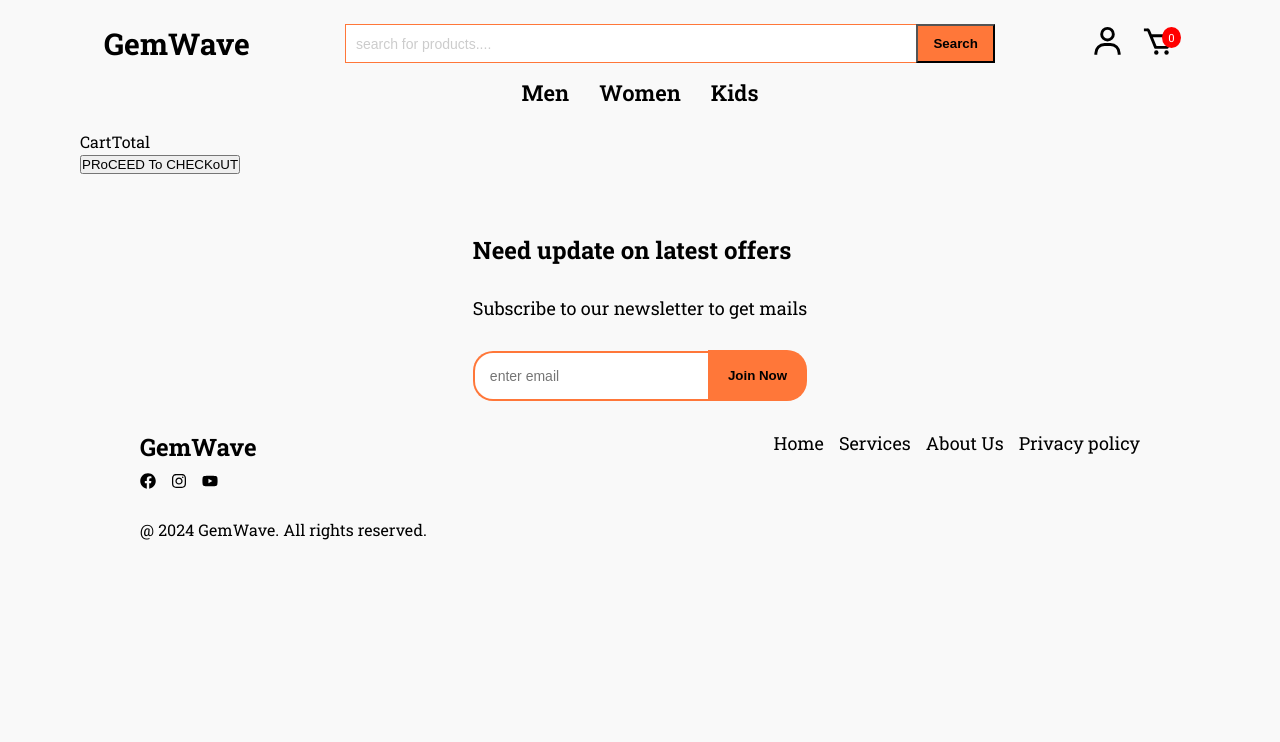
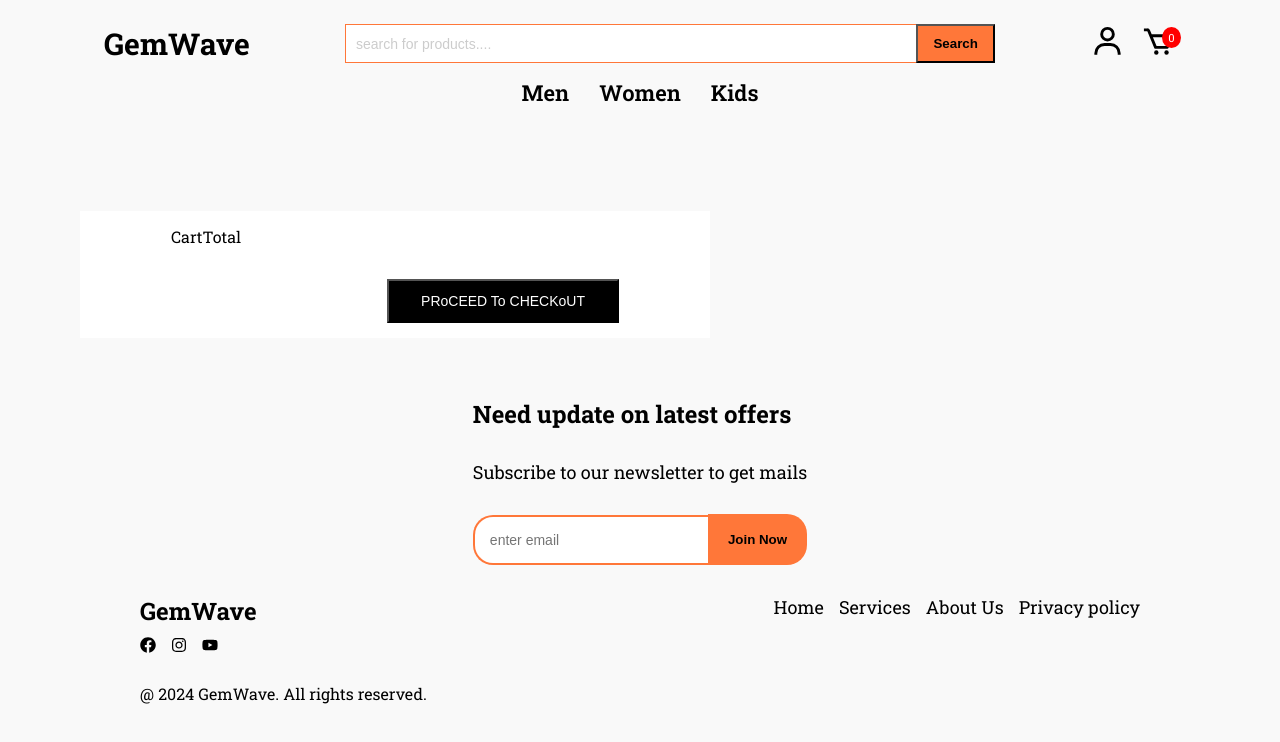
Before and after one commit to gemtunde/ecommerce-frontend, a React (Vite) app: page /cart in a window 1280 px wide. Shown: the top 742 px of the page. Built offline with nearby package versions, Linux system fonts and the light colour scheme.

Commit message:
cart styling

```diff
--- a/src/pages/Cart/Cart.css
+++ b/src/pages/Cart/Cart.css
@@ -0,0 +1,79 @@
+.cart-item {
+  display: grid;
+  grid-template-columns: 4fr 0.5fr 0.5fr;
+  grid-template-areas: "product info  quantity delete";
+  padding: 1rem 0;
+  border-top: 1px solid#e2e2e2;
+  border-bottom: 1px solid#e2e2e2;
+  color: #4a4a4a;
+}
+.cart-item-info {
+  display: flex;
+  align-items: flex-start;
+  gap: 1.5rem;
+}
+.product-cart-image {
+  width: 4rem;
+}
+.product-details-cart {
+  display: flex;
+  flex-direction: column;
+}
+.cart-product-name {
+  font-size: 1.5rem;
+  font-weight: 500;
+}
+.cart-product-price {
+  color: red;
+  font-size: 1.2rem;
+  font-weight: 500;
+}
+.product-price-size {
+  display: flex;
+  align-items: center;
+  gap: 1.25rem;
+  margin-top: 0.5rem;
+}
+.size {
+  padding: 0.3rem 0.6rem;
+  background-color: #f8f8f8;
+  border: 1px solid #e2e2e2;
+}
+.quantity-input {
+  border: 1px solid #e2e2e2;
+  width: 60px;
+  height: 45px;
+  justify-content: center;
+  place-items: center;
+  place-self: center;
+}
+.delete-icon {
+  cursor: pointer;
+  margin-right: 1rem;
+  place-self: center;
+  font-size: 28px;
+}
+.checkout-container {
+  display: flex;
+  justify-content: flex-end;
+  margin-top: 5rem;
+  background-color: #fff;
+  padding: 15px;
+  max-width: 600px;
+  justify-content: center;
+}
+.checkout-box {
+  width: 100%;
+  max-width: 28rem;
+}
+.checkout-button-container {
+  width: 100%;
+  text-align: end;
+}
+.checkout-button {
+  background-color: #000;
+  color: #fff;
+  font-size: 0.875rem;
+  margin-top: 2rem;
+  padding: 0.75rem 2rem;
+}
--- a/src/pages/Cart/Cart.jsx
+++ b/src/pages/Cart/Cart.jsx
@@ -46,7 +46,7 @@ const Cart = () => {
                 <div className="product-details-cart">
                   <p className="cart-product-name">{productData.name}</p>
                   <div className="product-price-size">
-                    <p>
+                    <p className="cart-product-price">
                       {currency}
                       {productData.price}
                     </p>
```
